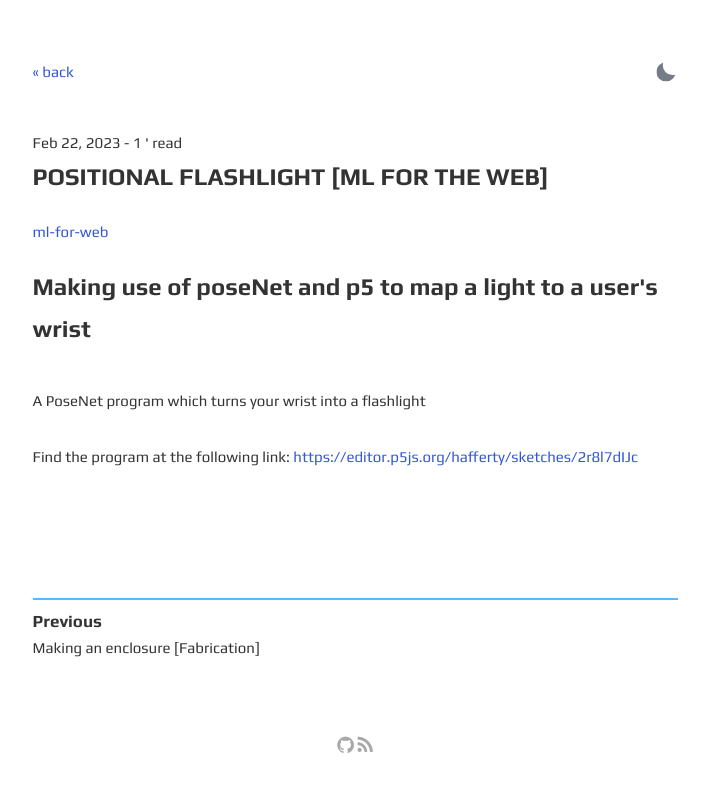
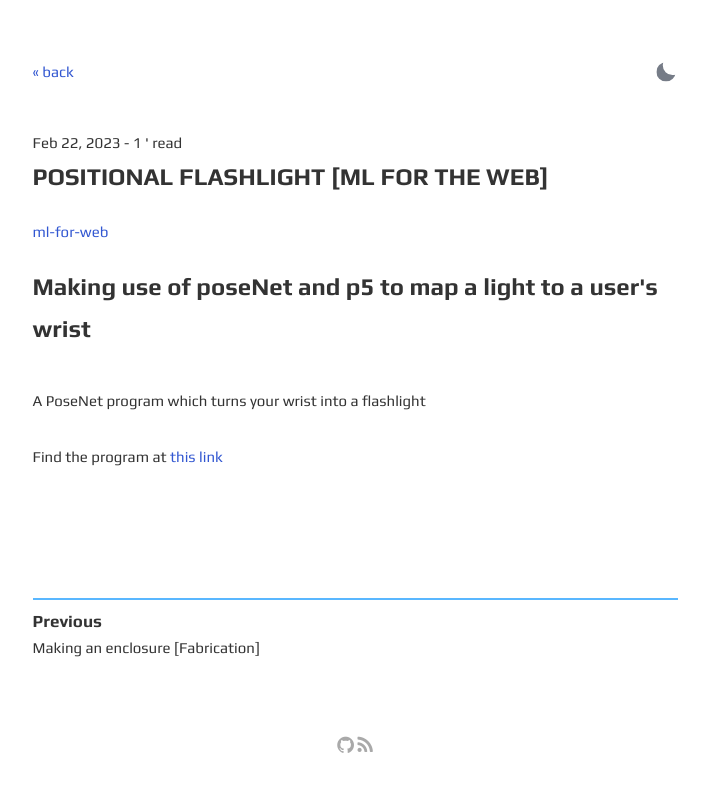
Before and after one commit to ratemypraxis/itp, a Jekyll site: the page built from _posts/2023-02-22-flashlightChat.md, in a window 1280 px wide. Shown: the top 792 px of the page, without its empty margins (285-991 px from the left). Built offline with Jekyll 4.4.1, drawn with Linux system fonts in a browser that asks for light colours; comment, search, counter and statistics services are not loaded.

Commit message:
Update 2023-02-22-flashlightChat.md

```diff
--- a/_posts/2023-02-22-flashlightChat.md
+++ b/_posts/2023-02-22-flashlightChat.md
@@ -9,4 +9,4 @@ tags: ml-for-web
 
 A PoseNet program which turns your wrist into a flashlight
 
-Find the program at the following link: [https://editor.p5js.org/hafferty/sketches/2r8l7dIJc](https://www.2nd.systems/itp/projects/flashlight)
+Find the program at [this link](https://www.2nd.systems/itp/projects/flashlight)
```
